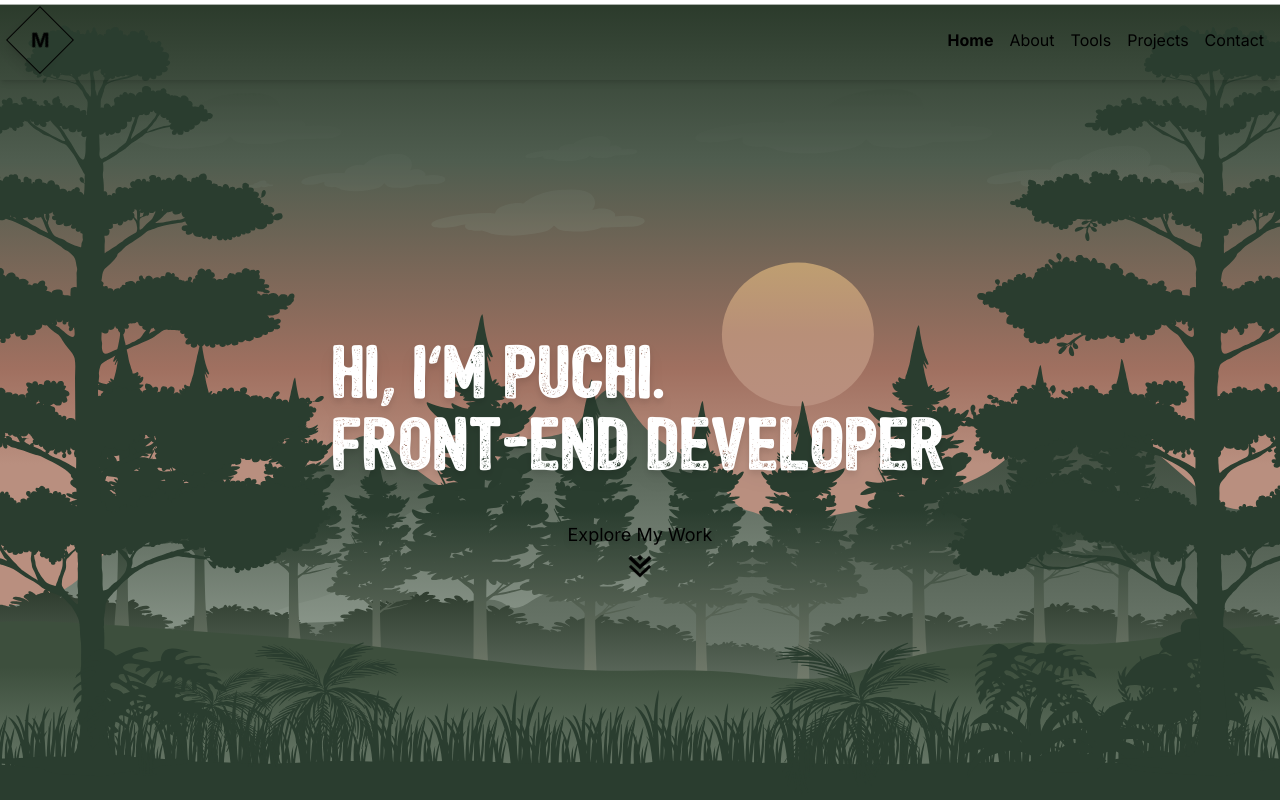
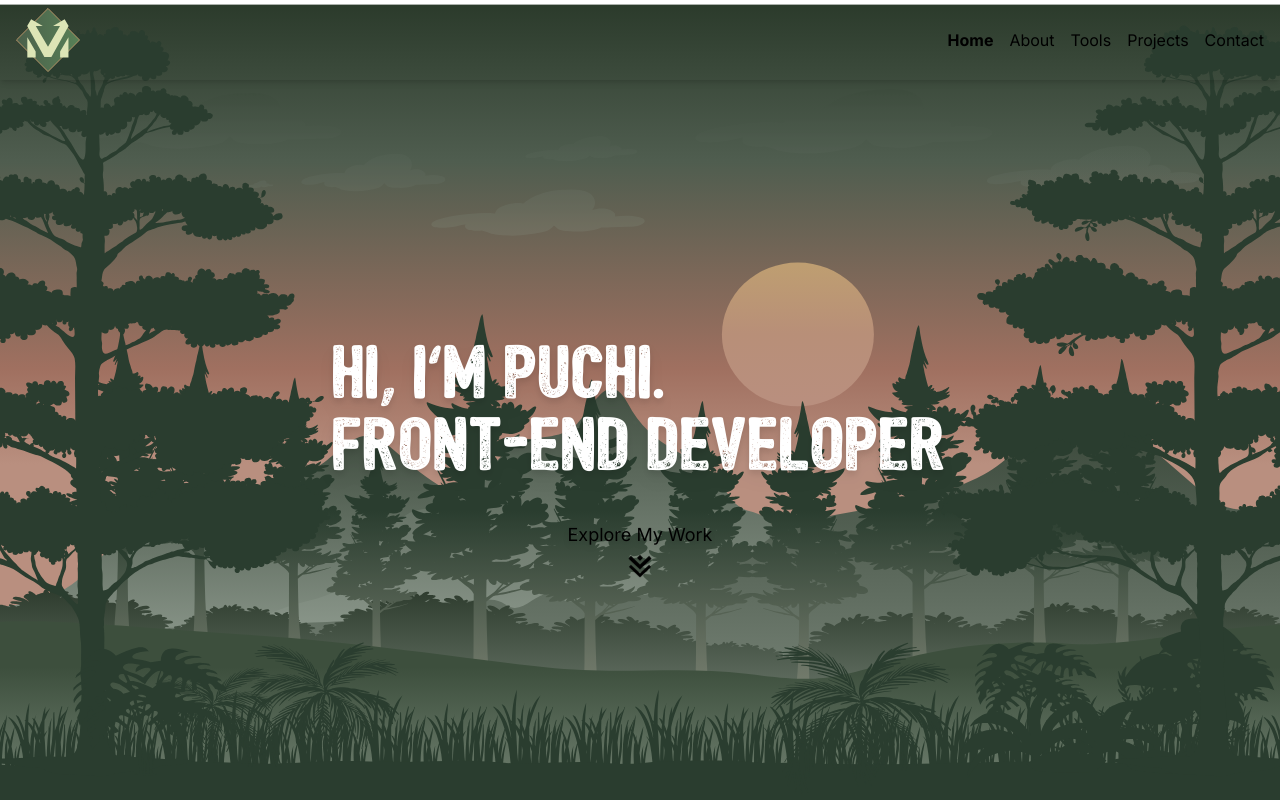
Before and after one commit to markmaraya/mry-portfolio, a React (Create React App) app: page / in a window 1280 px wide. Built offline with nearby package versions, Linux system fonts and the light colour scheme.

Commit message:
feat: replace logo with new SVG version

```diff
--- a/src/components/Header.js
+++ b/src/components/Header.js
@@ -52,7 +52,7 @@ const Header = () => {
 
   return (
     <header className="shadow-md sticky top-0 z-50 h-20 bg-main">
-      <div className="max-w-7xl mx-auto px-4 py-4 flex justify-between items-center">
+      <div className="max-w-7xl mx-auto px-4 py-2 flex justify-between items-center">
         <Logo onClick={(e) => handleNavClick(e, "home")} />
         <nav className="space-x-4">
           {sectionIds.map((id) => (
--- /dev/null
+++ b/src/components/svg/LogoSVG.js
@@ -0,0 +1,48 @@
+const LogoSVG = () => {
+  return (
+    <svg
+      width="344"
+      height="344"
+      viewBox="0 0 344 344"
+      fill="none"
+      xmlns="http://www.w3.org/2000/svg"
+    >
+      <defs>
+        <linearGradient id="bgGradient" x1="0%" y1="100%" x2="100%" y2="0%">
+          <stop offset="0%" stop-color="#4a5f4a" />
+          <stop offset="100%" stop-color="#588157" />
+        </linearGradient>
+      </defs>
+
+      <rect
+        x="52"
+        y="52"
+        width="240"
+        height="240"
+        fill="url(#bgGradient)"
+        transform="rotate(45 172 172)"
+        stroke="#d4a373"
+        stroke-width="4"
+      />
+
+      <g transform="translate(60,60) scale(0.78)">
+        <path
+          d="M58.5088 223.297L58.5762 223.412V263.686H1.07617V123.819L58.5088 223.297Z"
+          fill="#dde5b6"
+        />
+        <path
+          d="M284.576 263.686H227.076V223.412L227.144 223.297L284.576 123.819V263.686Z"
+          fill="#dde5b6"
+        />
+        <path
+          d="M107.408 47.1855H59.4492L142.5 188.933L142.6 189.05V260.686H118.782L118.639 260.428L0.138672 46.9277L0 46.6787L27.3984 0L107.408 47.1855Z
+            M285.652 46.6787L285.514 46.9277L167.014 260.428L166.87 260.686H142.6V189.05L144.7 188.933L226.203 47.1855H178.244L258.254 0L285.652 46.6787Z"
+          fill="#dde5b6"
+          fill-rule="nonzero"
+        />
+      </g>
+    </svg>
+  );
+};
+
+export default LogoSVG;
--- a/src/components/ui/Logo.js
+++ b/src/components/ui/Logo.js
@@ -1,19 +1,12 @@
+import LogoSVG from "../svg/LogoSVG";
+
 const Logo = ({ onClick }) => {
   return (
     <div
       onClick={onClick}
-      className="group flex items-center justify-center w-12 h-12
-                    bg-gradient-to-tr from-muted to-secondary
-                    transform rotate-45 shadow-lg border border-link cursor-pointer"
+      className="h-16 w-16 flex items-center justify-center cursor-pointer"
     >
-      <div className="corner-only -rotate-45 transition-transform duration-300 group-hover:[transform:rotate(-45deg)_scale(0.8)]">
-        <span
-          className="inline-block font-bold text-xl text-text select-none transition-transform duration-300
-                     group-hover:[transform:scaleX(-1)_scale(1.2)]"
-        >
-          M
-        </span>
-      </div>
+      <LogoSVG />
     </div>
   );
 };
--- a/src/styles/custom.css
+++ b/src/styles/custom.css
@@ -1,13 +1,3 @@
 #home {
   border-bottom: 1px solid #2a3d2f;
 }
-
-.corner-only {
-  --s: 12px;
-  border: 4px solid rgb(var(--color-link));
-  padding: 2px 7px;
-  mask:
-    conic-gradient(#000 0 0) content-box,
-    conic-gradient(at var(--s) var(--s),#0000 75%,#000 0)
-    0 0/calc(100% - var(--s)) calc(100% - var(--s));
-}
```
